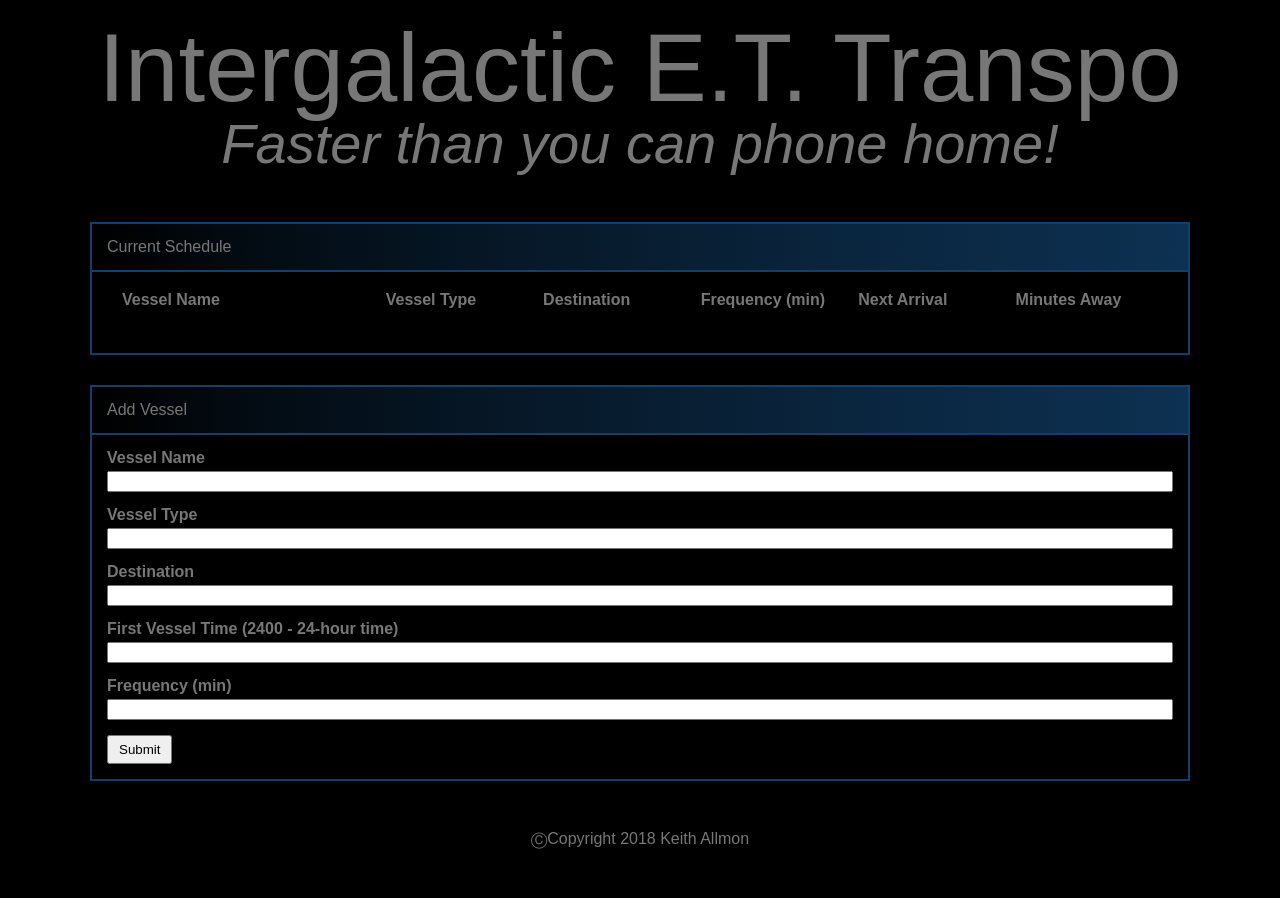
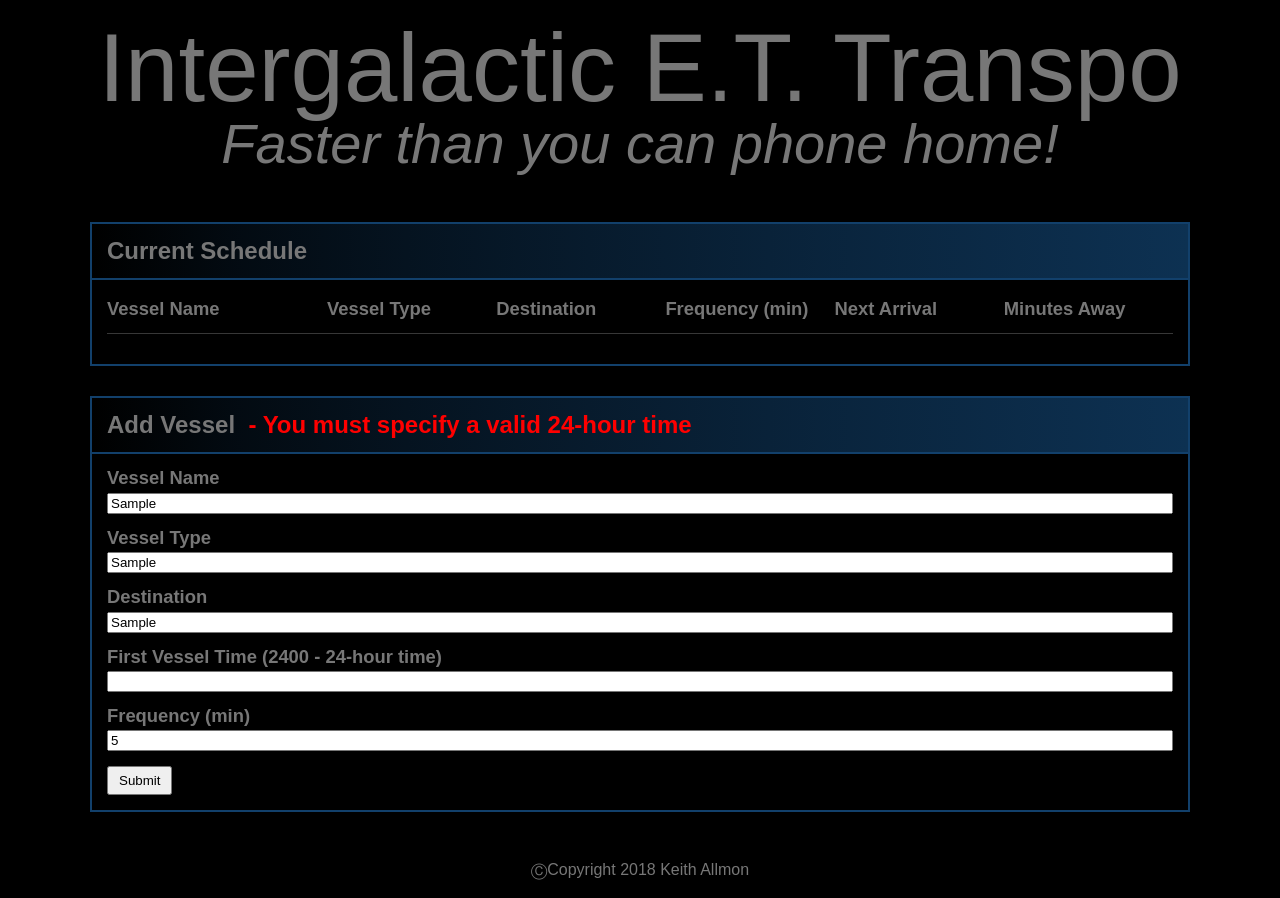
Before and after one commit to Strangebrewer/13-Intergalactic-E.T.-Transpo, a plain HTML site: page index.html in a window 1280 px wide. Both pictures are taken after typing "Sample", "Sample", "Sample", "Sample", "5" into the empty fields and a click on the input "Submit". Before the commit the page ends 867 px from the top, so only its background shows below. Drawn offline with nearby package versions, Linux system fonts and the light colour scheme; no server answers.

Commit message:
basic working version

```diff
--- a/assets/css/style.css
+++ b/assets/css/style.css
@@ -47,6 +47,8 @@ section {
 }
 
 section h3 {
+  font-size: 1.5em;
+  font-weight: bold;
   padding: 15px;
   background: linear-gradient(to right, #000, 40%, #0d3152);
   border-bottom: 2px solid #12406b;
@@ -56,37 +58,35 @@ section h3 {
   padding: 15px 15px 30px 15px;
 }
 
+table {
+  table-layout: fixed;
+  width: 100%;
+}
+
 th {
+  font-size: 1.15em;
   font-weight: bold;
   text-align: left;
-  padding: 5px 0 15px 0;
-}
-
-th, td {
-  width: 158px;
+  padding: 5px 15px 15px 0;
+  text-overflow: ellipsis;
 }
 
 th:first-child,
 td:first-child {
-  padding-left: 15px;
-  width: 280px;
+  width: 220px;
 }
 
 tr {
-  border-bottom: 1px solid #666;
+  border-bottom: 1px solid rgba(77, 77, 77, 0.712);
 }
 
-tr:last-child {
+tbody tr:last-child {
   border: none;
 }
 
 .tbody-row td {
-  padding-top: 10px;
-  padding-bottom: 10px;
-}
-
-.td-indent {
-  padding-left: 20px;
+  padding: 10px 15px 10px 10px;
+  text-overflow: ellipsis;
 }
 
 #vessel-form h3,
@@ -101,6 +101,7 @@ tr:last-child {
 
 #vessel-form label {
   padding: 15px 0 5px 0;
+  font-size: 1.15em;
   font-weight: bold;
 }
 
--- a/assets/js/main.js
+++ b/assets/js/main.js
@@ -1,4 +1,3 @@
-// Initialize Firebase
 var config = {
   apiKey: "AIzaSyBgKlouqsmcIib8pLbCMI3nxpH84jKZbZY",
   authDomain: "et-vessel-schedule.firebaseapp.com",
@@ -20,6 +19,30 @@ $("#vessel-form-btn").on("click", function (event) {
   var inputTime = $("#time-input").val().trim();
   var inputFreq = $("#freq-input").val().trim();
 
+  //  calculating timeUntil so I can disallow invalid times below
+  //  These will be calculated again in the "child_added" listener below - at least until I can figure out if one is better than the other for continuous time updates
+  var convertedTime = moment(inputTime, "HH:mm");
+  var diffTime = moment().diff(moment(convertedTime), "minutes");
+  var tRemainder = diffTime % inputFreq;
+  var timeUntil = inputFreq - tRemainder;
+
+  //  Form field validation
+  //  Disallow empty fields
+  if (inputName === "" || inputType === "" || inputDest === "" || inputTime === "" || inputFreq === "") {
+    $("#form-header").html("Add Vessel");
+    $("#form-header").append("<span style='color: red'>&nbsp; - You must fill out all fields</span>");
+  }
+  //  Disallow invalid times by checking if timeUntil resolves to NaN
+  else if (isNaN(timeUntil)) {
+    $("#form-header").html("Add Vessel");
+    $("#time-input").val("");
+    $("#form-header").append("<span style='color: red'>&nbsp; - You must specify a valid 24-hour time</span>");
+  }
+  //  If all fields validate, create object and push to firebase
+  else {
+    $("#form-header").html("Add Vessel");
+
+    //  Create database object
     var newVessel = {
       name: inputName
       , type: inputType
@@ -29,51 +52,29 @@ $("#vessel-form-btn").on("click", function (event) {
       , dateAdded: firebase.database.ServerValue.TIMESTAMP
     }
 
+    //  Push to firebase
     alienDb.ref().push(newVessel);
 
+    //  Clear all input fields
     $("#name-input").val("");
     $("#type-input").val("");
     $("#dest-input").val("");
     $("#time-input").val("");
     $("#freq-input").val("");
+  }
 
 });
 
-// function update() {
-//   $("#table-body").html("");
 alienDb.ref().on("child_added", function (childSnapShot, prevChildKey) {
   var outputName = childSnapShot.val().name;
   var outputType = childSnapShot.val().type;
   var outputDest = childSnapShot.val().dest;
   var outputFreq = childSnapShot.val().freq;
   var firstTime = childSnapShot.val().time;
-    var convertedTime = moment(firstTime, "HH:mm").subtract(1, "years");
+  var convertedTime = moment(firstTime, "HH:mm");
   var diffTime = moment().diff(moment(convertedTime), "minutes");
   var tRemainder = diffTime % outputFreq;
   var timeUntil = outputFreq - tRemainder;
   var nextArrival = moment().add(timeUntil, "minutes").format("h:mm a");
   $("#table-body").append("<tr class='tbody-row'><td>" + outputName + "</td><td>" + outputType + "</td><td>" + outputDest + "</td><td class='td-indent'>" + outputFreq + "</td><td class='td-indent' id='next-arrival'>" + nextArrival + "</td><td class='td-indent' id='time-until'>" + timeUntil + "</td></tr>");
 });
-// }
-
-// $(window).ready( function (){
-//   update();
-//   setInterval(update, 5000);
-// })
-
-// // function update() {
-// //   $('#clock').html(moment().format('D. MMMM YYYY H:mm:ss'));
-// // }
-// //   setInterval(update, 1000);
-
-// var alienDbTime = moment(convertedTime, "X").format("h:mm a");
-
-// alienDb.ref().on("value", function (snapshot) {
-//   $("#next-arrivl").html(snapshot.val().nextArrival);
-//   $("#time-until").html(snapshot.val().timeUntil);
-// });
-
-// function update() {
-//   //  update firebase timeInterval
-// }
-// setInterval(update, 1000);
--- a/index.html
+++ b/index.html
@@ -42,7 +42,7 @@
     </section>
 
     <section id="vessel-form">
-      <h3>Add Vessel</h3>
+      <h3 id="form-header">Add Vessel</h3>
       <form>
         <label for="name-input">Vessel Name</label>
         <input type="text" class="input-field" id="name-input">
```
Lines whose indentation alone changed are shown as unchanged.
